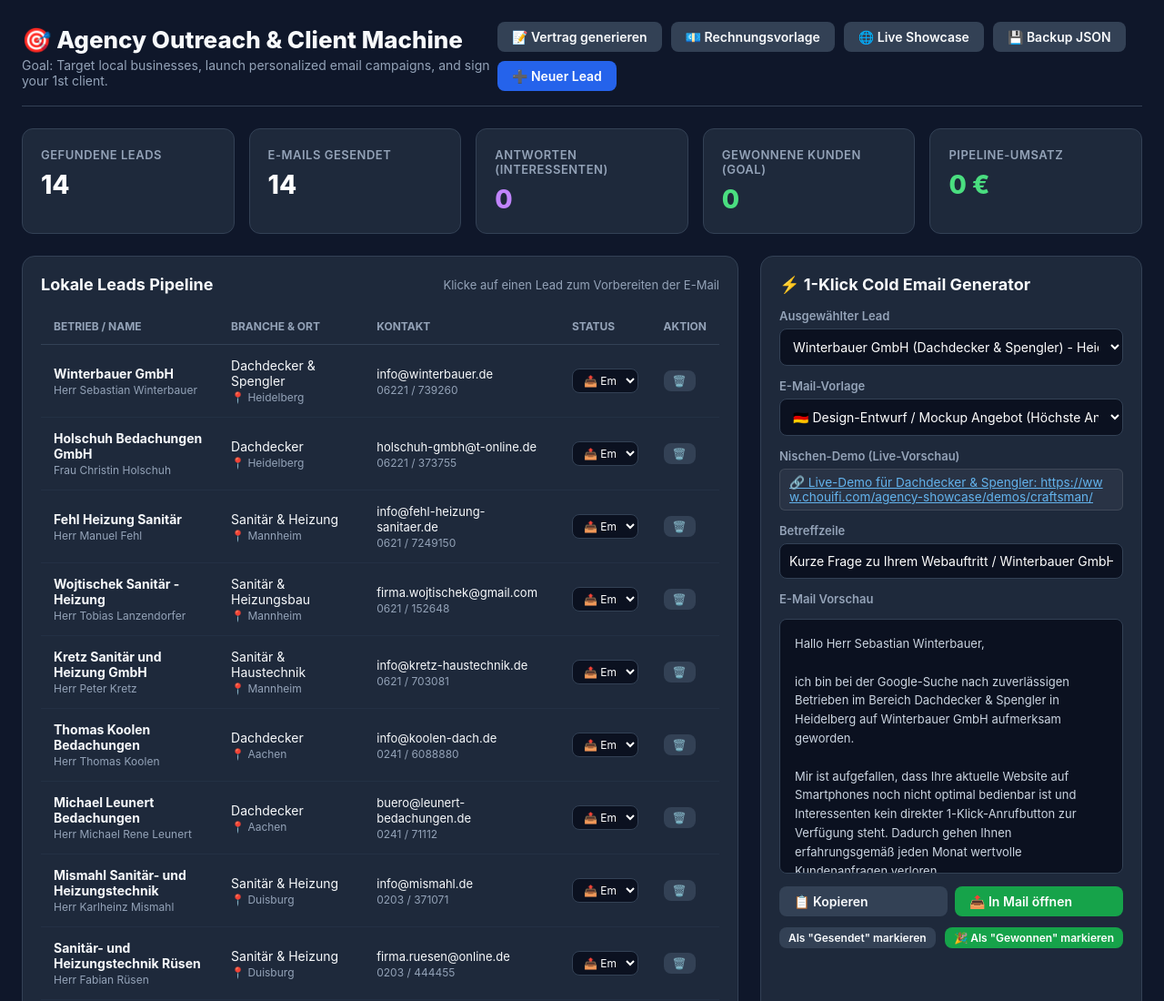
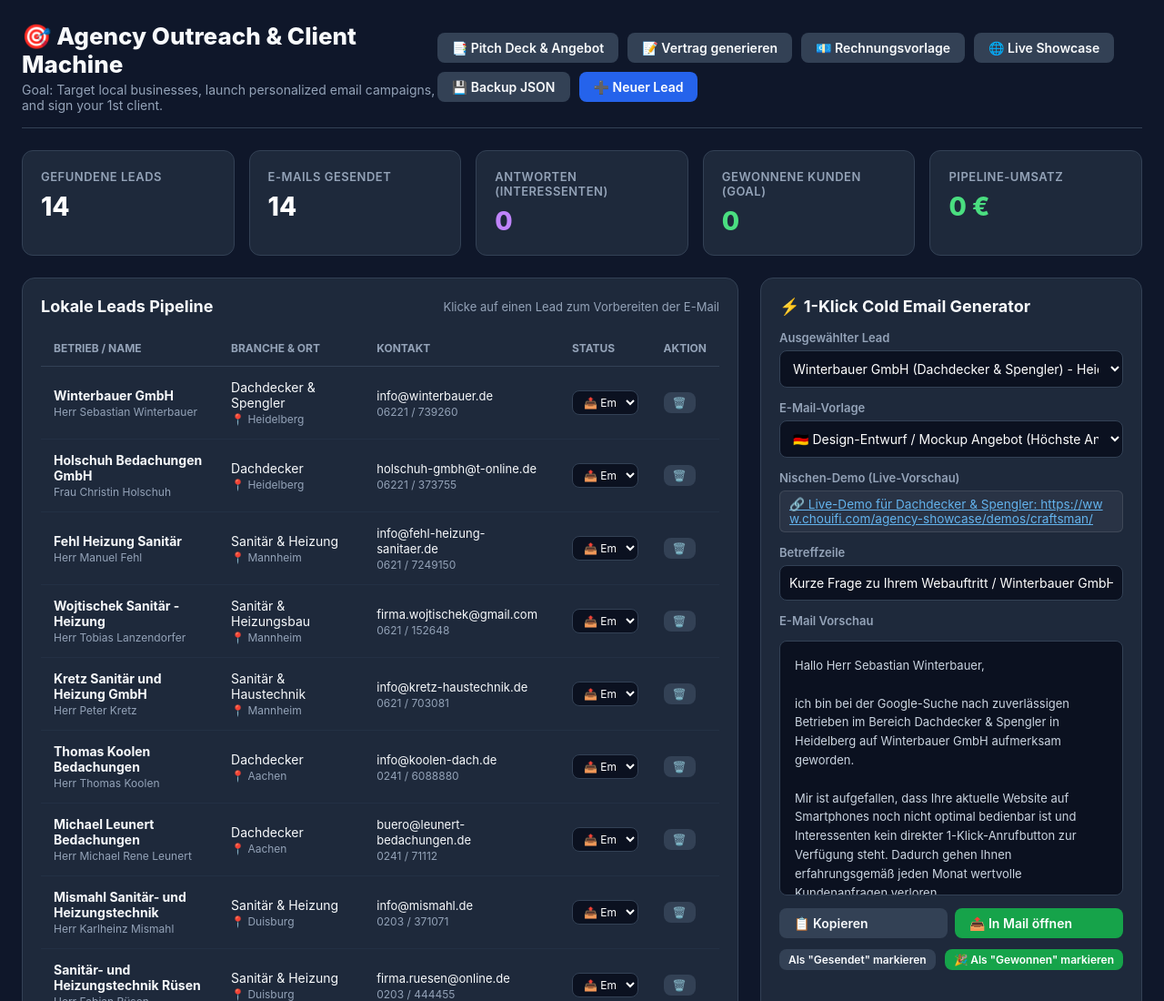
Before and after one commit to AC-MAD/agency-showcase, a plain HTML site: page app/dashboard.html in a window 1280 px wide. Shown: the top 1100 px of the page at 91% size. Drawn offline with Linux system fonts and the light colour scheme.

Commit message:
feat(site): sync app/dashboard.html to live showcase

```diff
--- a/app/dashboard.html
+++ b/app/dashboard.html
@@ -91,6 +91,7 @@
         <p>Goal: Target local businesses, launch personalized email campaigns, and sign your 1st client.</p>
       </div>
       <div style="display: flex; gap: 10px; flex-wrap: wrap;">
+        <a href="../client-kit/proposal_deck.html" target="_blank" class="btn btn-secondary" style="text-decoration: none;">📑 Pitch Deck & Angebot</a>
         <a href="../client-kit/contract_generator.html" target="_blank" class="btn btn-secondary" style="text-decoration: none;">📝 Vertrag generieren</a>
         <a href="../client-kit/invoice_template.html" target="_blank" class="btn btn-secondary" style="text-decoration: none;">💶 Rechnungsvorlage</a>
         <a href="https://www.chouifi.com/agency-showcase/" target="_blank" class="btn btn-secondary" style="text-decoration: none;">🌐 Live Showcase</a>
```
